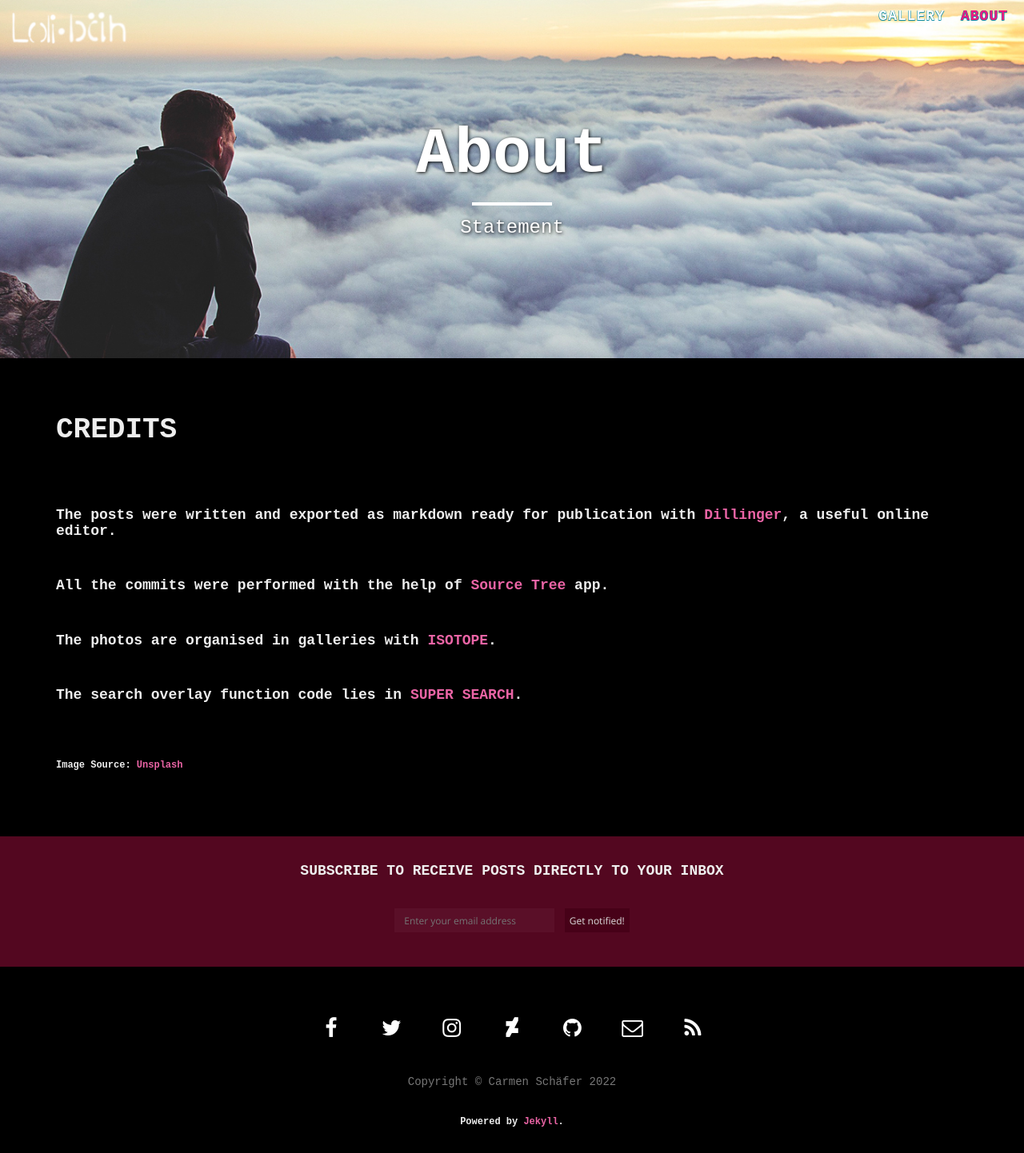
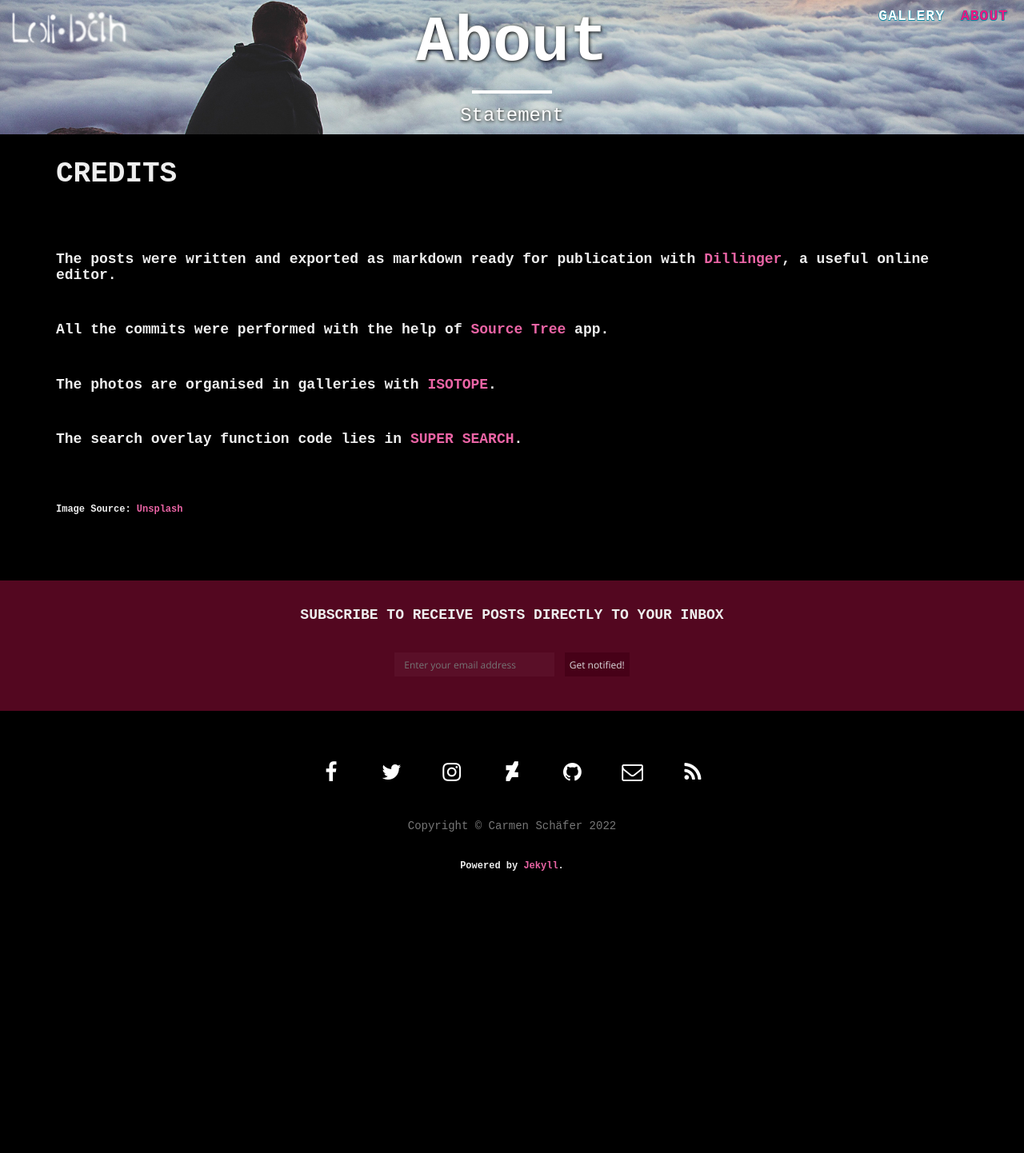
Before and after one commit to mstrnilsson/landing_page, a Jekyll site: the page built from about/index.html, in a window 1280 px wide. Shown: the whole page at 80% size. Built offline with Jekyll 4.4.1, drawn with Linux system fonts in a browser that asks for light colours; nearby versions of some CDN libraries; after the commit the page ends 1122 px from its top, so only the background shows below that.

Commit message:
adjust_introheader

```diff
--- a/css/main.css
+++ b/css/main.css
@@ -141,19 +141,19 @@ hr.small {
   -moz-background-size: cover;
   background-size: cover;
   -o-background-size: cover;
-  margin-bottom: 50px;
+  margin-bottom: 10px;
 }
 .intro-header .site-heading,
 .intro-header .post-heading,
 .intro-header .page-heading {
-  padding: 100px 0 50px;
+  padding: 7px 0 10px;
   color: white;
 }
 @media only screen and (min-width: 768px) {
   .intro-header .site-heading,
   .intro-header .post-heading,
   .intro-header .page-heading {
-    padding: 150px 0;
+    padding: 10px 0;
   }
 }
 .intro-header .site-heading,
```
